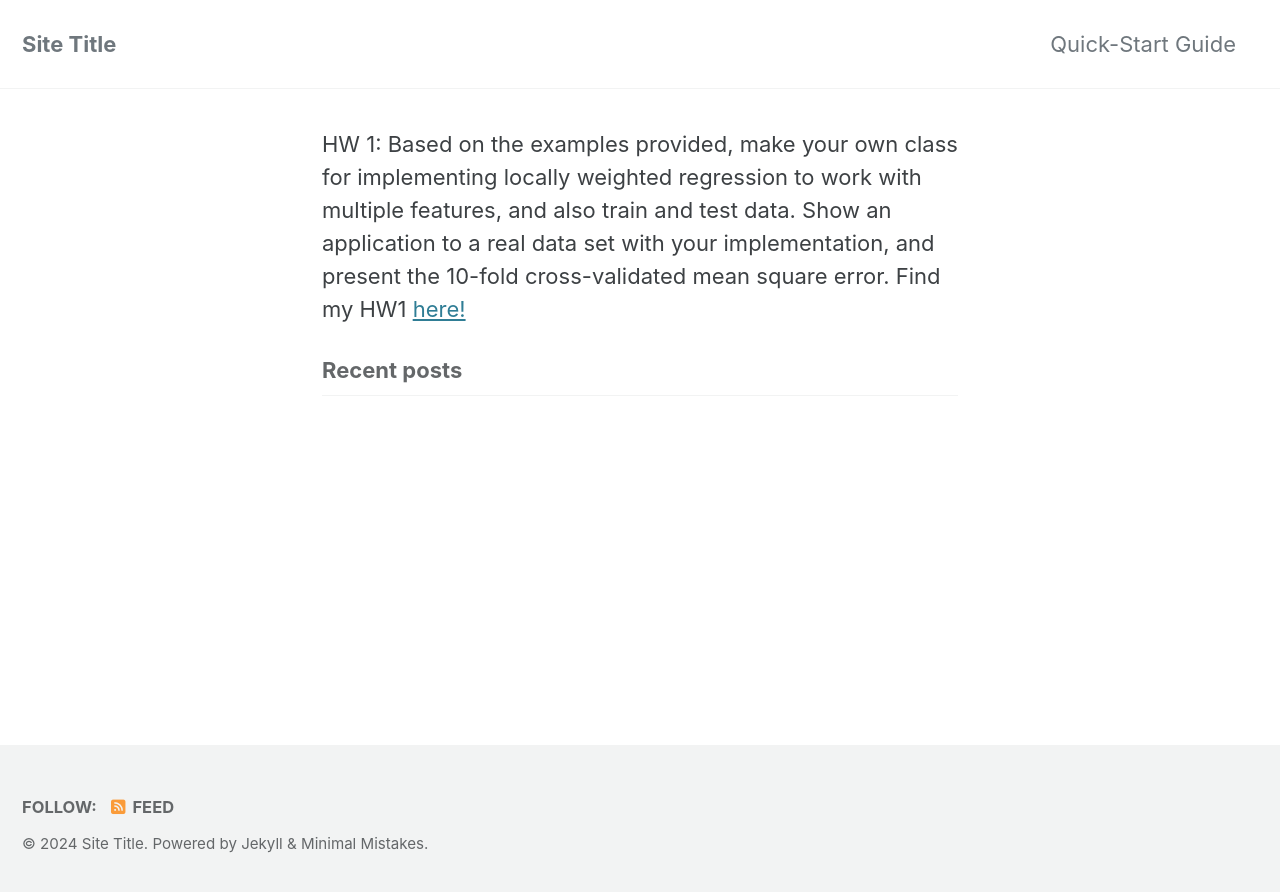
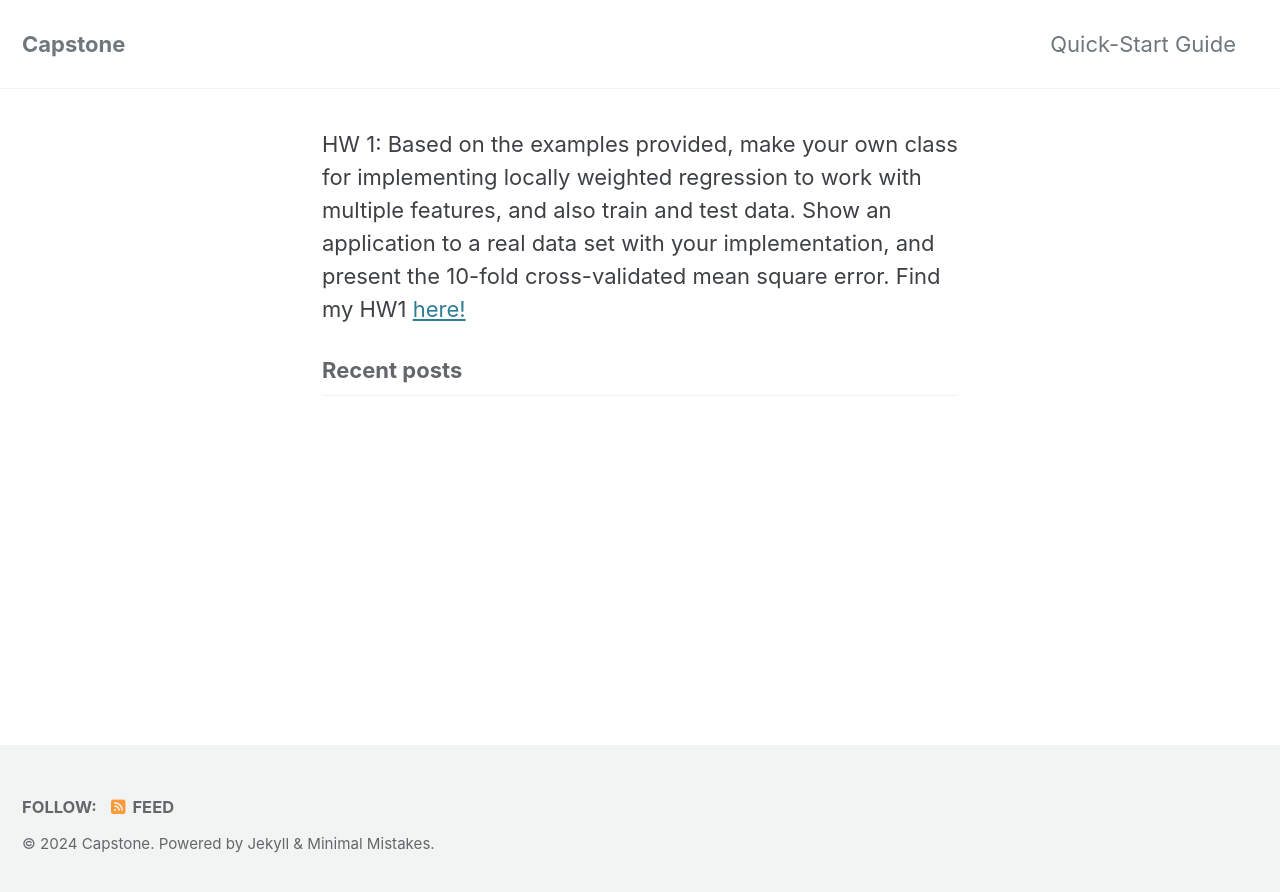
Before and after one commit to MaryEDeignan/Capstone, a Jekyll site: the page built from index.html, in a window 1280 px wide. Shown: the top 892 px of the page. Built offline with Jekyll 4.4.1, drawn with Linux system fonts in a browser that asks for light colours; cached includes are drawn as plain includes; the list of posts is cut into pages by our own code.

Commit message:
Update _config.yml

```diff
--- a/_config.yml
+++ b/_config.yml
@@ -17,7 +17,7 @@
 # Site Settings
 locale                   : "en-US"
 rtl                      : # true, false (default) # turns direction of the page into right to left for RTL languages
-title                    : "Site Title"
+title                    : "Capstone"
 title_separator          : "-"
 subtitle                 : # site tagline that appears below site title in masthead
 name                     : "Capstone"
@@ -113,52 +113,11 @@
 
 # Site Author
 author:
-  name             : "Your Name"
+  name             : "Mary Deignan"
   avatar           : # path of avatar image, e.g. "/assets/images/bio-photo.jpg"
-  bio              : "I am an **amazing** person."
-  location         : "Somewhere"
+  bio              : "I am Data Science student at W&M."
+  location         : "Williamsburg, VA"
   email            :
-  links:
-    - label: "Email"
-      icon: "fas fa-fw fa-envelope-square"
-      # url: "mailto:your.name@email.com"
-    - label: "Website"
-      icon: "fas fa-fw fa-link"
-      # url: "https://your-website.com"
-    - label: "Twitter"
-      icon: "fab fa-fw fa-twitter-square"
-      # url: "https://twitter.com/"
-    - label: "Facebook"
-      icon: "fab fa-fw fa-facebook-square"
-      # url: "https://facebook.com/"
-    - label: "GitHub"
-      icon: "fab fa-fw fa-github"
-      # url: "https://github.com/"
-    - label: "Instagram"
-      icon: "fab fa-fw fa-instagram"
-      # url: "https://instagram.com/"
-
-# Site Footer
-footer:
-  links:
-    - label: "Twitter"
-      icon: "fab fa-fw fa-twitter-square"
-      # url:
-    - label: "Facebook"
-      icon: "fab fa-fw fa-facebook-square"
-      # url:
-    - label: "GitHub"
-      icon: "fab fa-fw fa-github"
-      # url:
-    - label: "GitLab"
-      icon: "fab fa-fw fa-gitlab"
-      # url:
-    - label: "Bitbucket"
-      icon: "fab fa-fw fa-bitbucket"
-      # url:
-    - label: "Instagram"
-      icon: "fab fa-fw fa-instagram"
-      # url:
 
 
 # Reading Files
```
